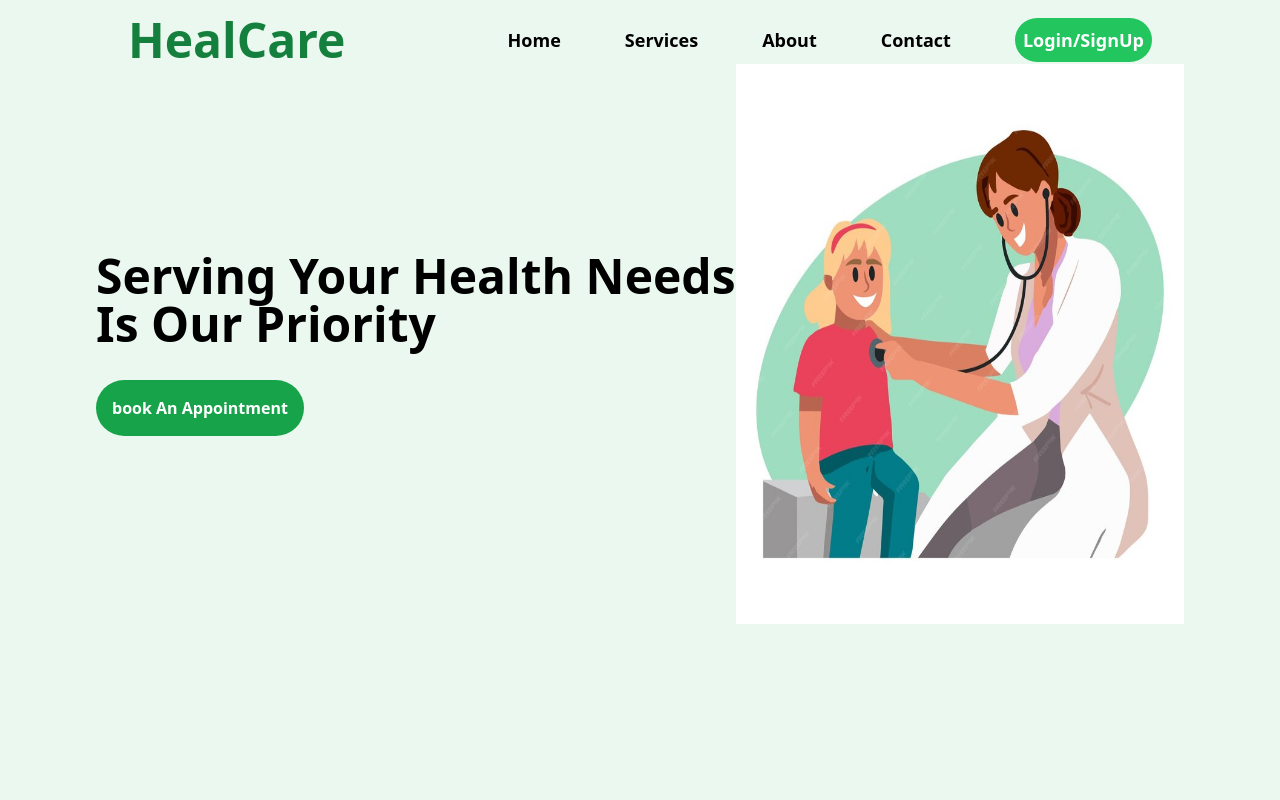
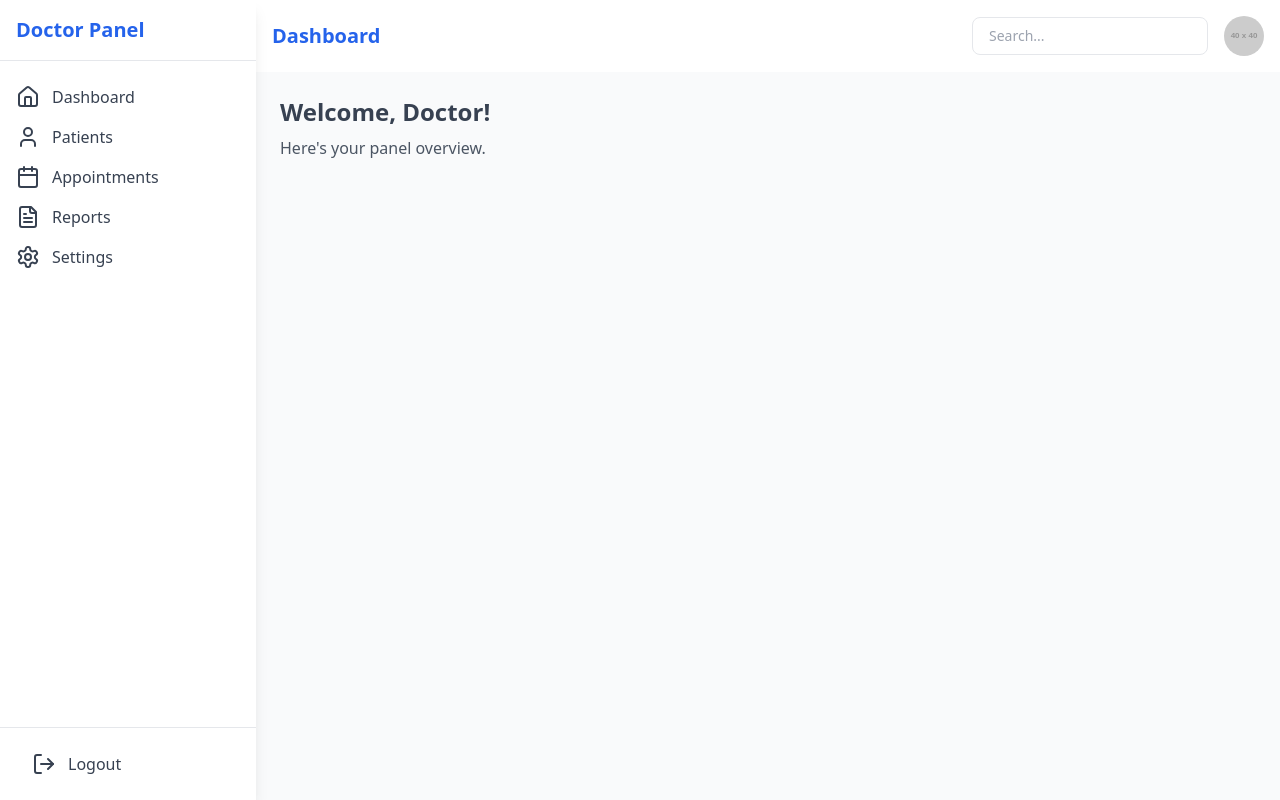
Before and after one commit to archanpatel1425/HealthCare, a React (Vite) app in the folder client/: page / in a window 1280 px wide. Built offline with nearby package versions, Linux system fonts and the light colour scheme.

Commit message:
initial code

```diff
--- a/client/src/App.jsx
+++ b/client/src/App.jsx
@@ -1,11 +1,11 @@
 import Navbar from './components/Navbar'
-import Home from './pages/Home'
+import Home from './pages/doctor-panel/Home'
 
 function App() {
 
   return (
     <div>
-      <Navbar />
+      {/* <Navbar /> */}
       <Home />
       {/* <Footer  /> */}
     </div>
--- /dev/null
+++ b/client/src/pages/doctor-panel/Home.jsx
@@ -0,0 +1,26 @@
+import React, { useState } from "react";
+import Sidebar from "./Sidebar";
+import Navbar from "./Navbar";
+
+export default function DoctorPanel() {
+  const [sidebarOpen, setSidebarOpen] = useState(false);
+
+  const toggleSidebar = () => setSidebarOpen(!sidebarOpen);
+
+  return (
+    <div className="flex h-screen bg-gray-100">
+      {/* Sidebar */}
+      <Sidebar sidebarOpen={sidebarOpen} />
+      {/* Main Content */}
+      <div className="flex-1 flex flex-col">
+        {/* Navbar */}
+        <Navbar sidebarOpen={sidebarOpen} toggleSidebar={toggleSidebar} />
+        {/* Content */}
+        <div className="p-6 bg-gray-50 flex-1">
+          <h2 className="text-2xl font-bold text-gray-700">Welcome, Doctor!</h2>
+          <p className="mt-2 text-gray-600">Here's your panel overview.</p>
+        </div>
+      </div>
+    </div>
+  );
+}
--- /dev/null
+++ b/client/src/pages/doctor-panel/Navbar.jsx
@@ -0,0 +1,47 @@
+import React from "react";
+import { Menu, X } from "lucide-react";
+
+const Navbar = ({ sidebarOpen, toggleSidebar }) => {
+  return (
+    <div className="flex items-center justify-between px-4 py-3 bg-white shadow-md md:py-4">
+      {/* Mobile Menu Toggle */}
+      <button onClick={toggleSidebar} className="md:hidden text-gray-700">
+        {sidebarOpen ? <X size={24} /> : <Menu size={24} />}
+      </button>
+      {/* Title */}
+      <h1 className="text-xl font-semibold text-blue-600">Dashboard</h1>
+      {/* Search and Profile */}
+      <div className="flex items-center space-x-4">
+        <input
+          type="text"
+          placeholder="Search..."
+          className="hidden md:block border rounded-lg px-4 py-2 text-sm focus:outline-none focus:ring focus:ring-blue-200"
+        />
+        <div className="relative">
+          <img
+            src="https://via.placeholder.com/40"
+            alt="Profile"
+            className="w-10 h-10 rounded-full cursor-pointer"
+          />
+          {/* Dropdown */}
+          <div className="absolute right-0 mt-2 w-48 bg-white shadow-md rounded-lg hidden">
+            <a
+              href="#profile"
+              className="block px-4 py-2 text-gray-700 hover:bg-gray-100"
+            >
+              Profile
+            </a>
+            <a
+              href="#logout"
+              className="block px-4 py-2 text-red-600 hover:bg-red-100"
+            >
+              Logout
+            </a>
+          </div>
+        </div>
+      </div>
+    </div>
+  );
+};
+
+export default Navbar;
--- /dev/null
+++ b/client/src/pages/doctor-panel/Reports.jsx
@@ -0,0 +1,11 @@
+import React from 'react'
+
+const Reports = () => {
+  return (
+    <div>
+      Reports
+    </div>
+  )
+}
+
+export default Reports
--- /dev/null
+++ b/client/src/pages/doctor-panel/Sidebar.jsx
@@ -0,0 +1,47 @@
+import React from "react";
+import { Home, Calendar, User, FileText, Settings, LogOut } from "lucide-react";
+
+const Sidebar = ({ sidebarOpen }) => {
+  const links = [
+    { name: "Dashboard", icon: <Home />, path: "#" },
+    { name: "Patients", icon: <User />, path: "#" },
+    { name: "Appointments", icon: <Calendar />, path: "#" },
+    { name: "Reports", icon: <FileText />, path: "/reports" },
+    { name: "Settings", icon: <Settings />, path: "#" },
+  ];
+
+  return (
+    <div
+      className={`${
+        sidebarOpen ? "translate-x-0" : "-translate-x-full"
+      } fixed z-20 inset-y-0 left-0 w-64 bg-white shadow-lg transform transition-transform duration-300 md:translate-x-0 md:static`}
+    >
+      <div className="p-4 border-b">
+        <h1 className="text-xl font-bold text-blue-600">Doctor Panel</h1>
+      </div>
+      <nav className="mt-4">
+        {links.map((link, idx) => (
+          <a
+            key={idx}
+            href={link.path}
+            className="flex items-center px-4 py-2 text-gray-700 hover:bg-blue-100 hover:text-blue-600 transition"
+          >
+            {link.icon}
+            <span className="ml-3">{link.name}</span>
+          </a>
+        ))}
+      </nav>
+      <div className="absolute bottom-0 w-full p-4 border-t">
+        <a
+          href="#logout"
+          className="flex items-center text-gray-700 hover:text-red-600 hover:bg-red-100 transition px-4 py-2"
+        >
+          <LogOut />
+          <span className="ml-3">Logout</span>
+        </a>
+      </div>
+    </div>
+  );
+};
+
+export default Sidebar;
```
